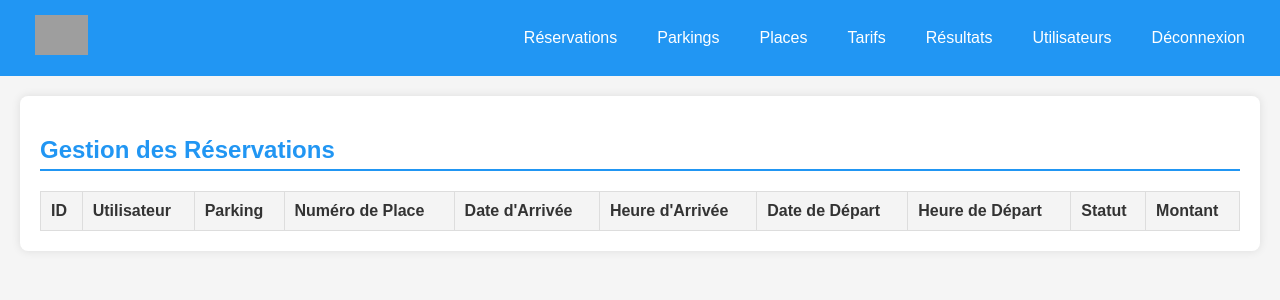
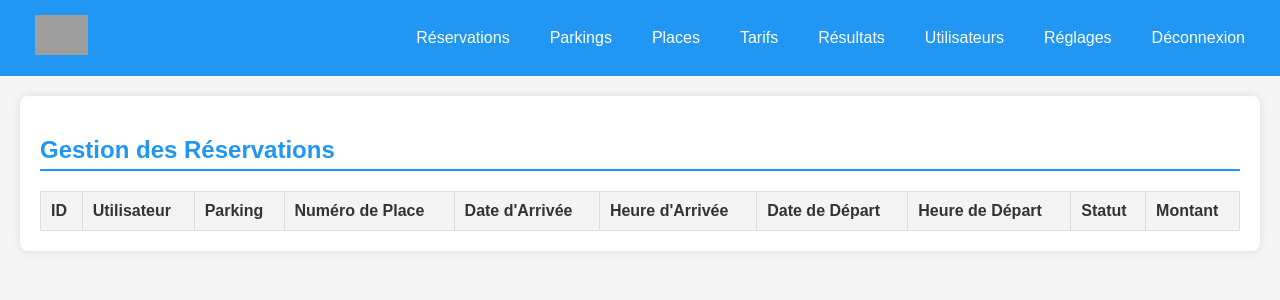
Before and after one commit to Nathan876/app-gestion-parking, a PHP site: page /views/admin/bookings.php in a window 1280 px wide. Shown: the top 300 px of the page. Run offline with PHP 8.4, Linux system fonts and the light colour scheme; lists and menus that the app fills with data are empty; grey boxes are pictures that could not be loaded.

Commit message:
Modification de la navbar admin

```diff
--- a/frontend/views/admin/navbar.php
+++ b/frontend/views/admin/navbar.php
@@ -23,6 +23,7 @@
         <a href="pricing.php">Tarifs</a>
         <a href="reports.php">Résultats</a>
         <a href="users.php">Utilisateurs</a>
+        <a href="settings.php">Réglages</a>
         <a onclick="handleLogout()">Déconnexion</a>
     </div>
 </nav>
```
